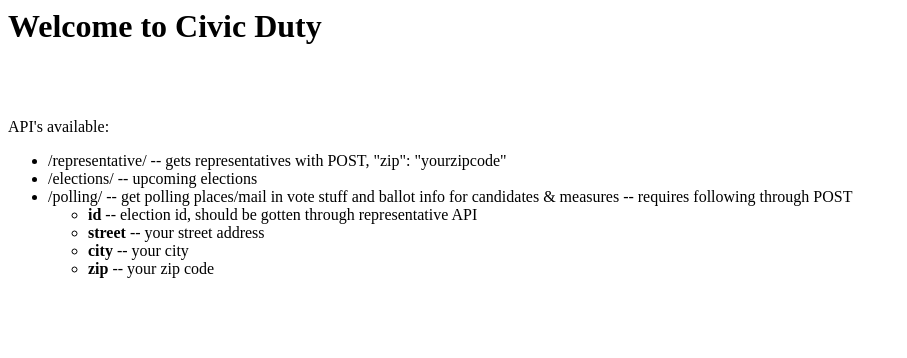
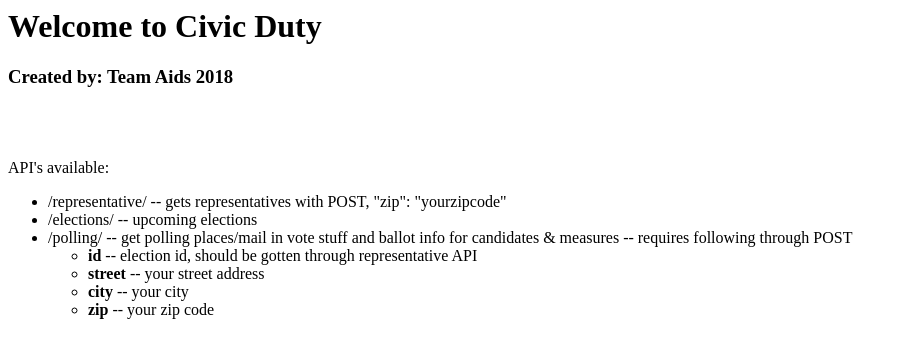
Before and after one commit to bxji/Civic-Duty, a Django app: page / in a window 1280 px wide. Shown: the top 358 px of the page, without its empty margins (0-907 px from the left). Run offline with Django 3.2, Linux system fonts and the light colour scheme.

Commit message:
test if heroku auto deploy works

```diff
--- a/CMPS115/civicduty/templates/civicduty/index.html
+++ b/CMPS115/civicduty/templates/civicduty/index.html
@@ -1,4 +1,5 @@
 <h1>Welcome to Civic Duty</h1>
+<h3>Created by: Team Aids 2018</h3>
 <br>
 <br>
 <p>API's available:</p>
```
